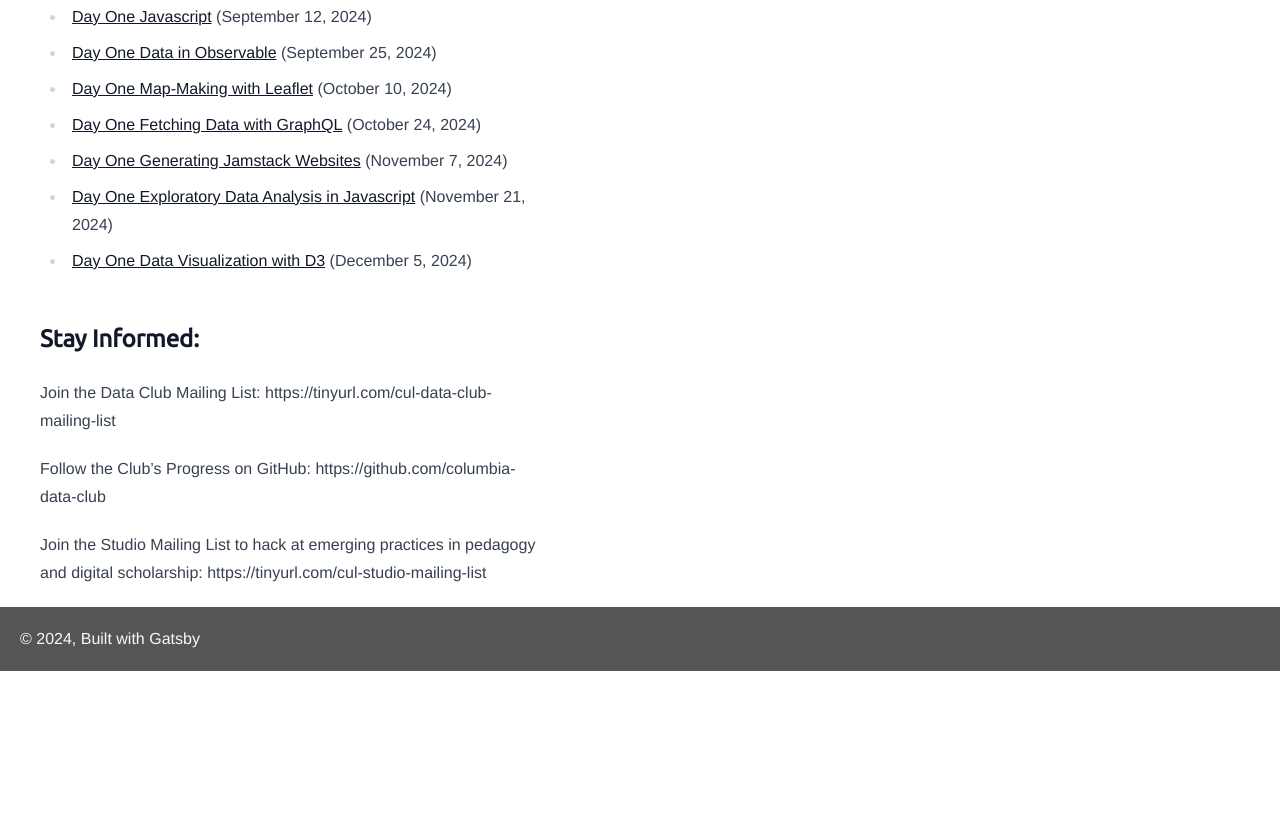
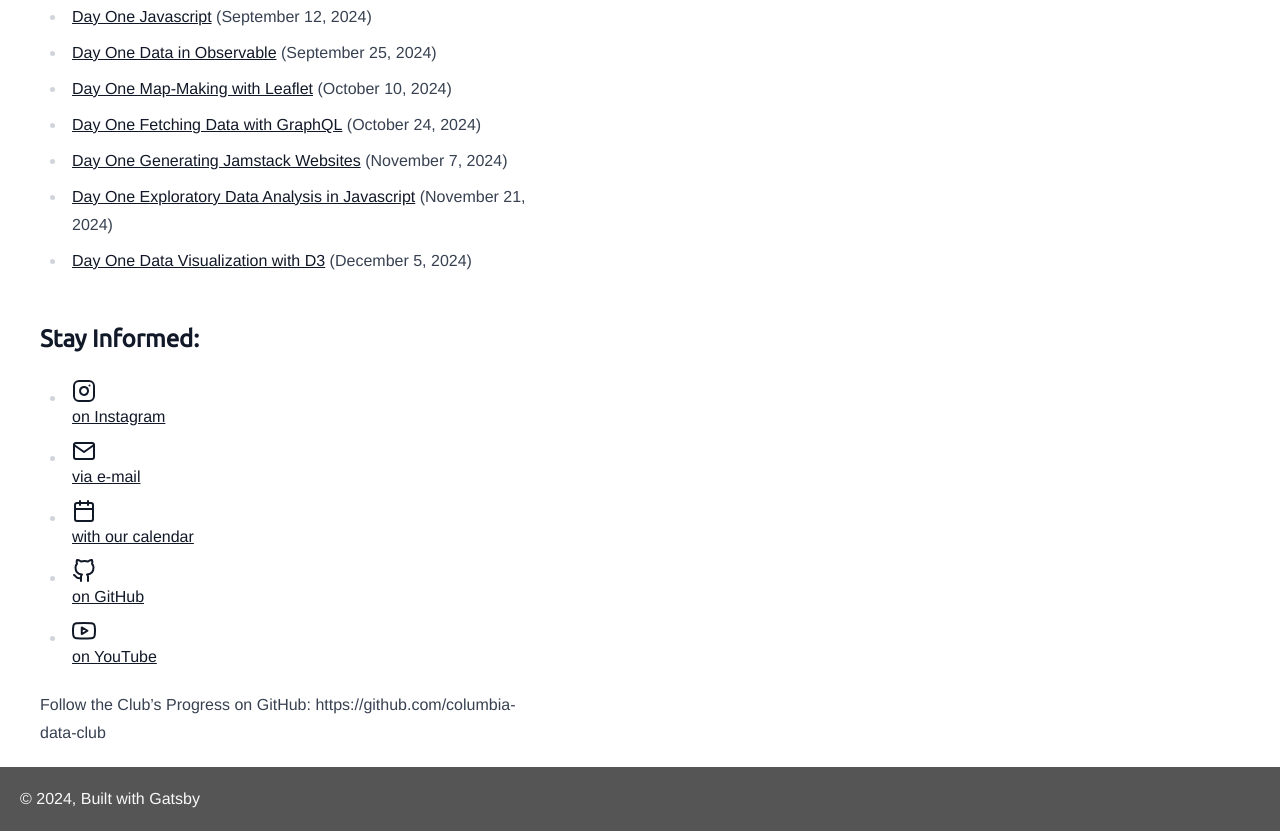
Before and after one commit to muziejus/data-club-website, a Gatsby site: page / in a window 1280 px wide. Shown: the part 573-1404 px from the top of the page. Before the commit the page ends 1244 px from the top, so only its background shows below. Built offline with nearby package versions, Linux system fonts and the light colour scheme; Gatsby itself is replaced by a stand-in of ours.

Commit message:
feat: Add feather icons.

```diff
--- a/package.json
+++ b/package.json
@@ -33,7 +33,8 @@
     "gatsby-transformer-sharp": "^5.13.1",
     "prop-types": "^15.8.1",
     "react": "^18.2.0",
-    "react-dom": "^18.2.0"
+    "react-dom": "^18.2.0",
+    "react-feather": "^2.0.10"
   },
   "devDependencies": {
     "@headlessui/react": "^1.7.19",
--- a/src/pages/index.tsx
+++ b/src/pages/index.tsx
@@ -1,5 +1,6 @@
 import React from "react"
 import { graphql, Link } from "gatsby"
+import { Instagram, GitHub, Youtube, Mail, Calendar} from "react-feather"
 
 import Layout from "../components/layout"
 
@@ -62,22 +63,20 @@ const IndexPage = ({ data }: UpcomingMeetingProps) =>
 
     <h2 className="font-title">Stay Informed:</h2>
 
-    <p>
-      Join the Data Club Mailing List:
-      https://tinyurl.com/cul-data-club-mailing-list
-    </p>
+        <ul>
+          <li><a href="https://columbia-data.club/2uacor"><Instagram /> on Instagram</a></li>
+          <li><a href="https://columbia-data.club/nshs5f"><Mail /> via e-mail</a></li>
+          <li><a href="https://columbia-data.club/nshs5f"><Calendar /> with our calendar</a></li>
+          <li><a href="https://columbia-data.club/rv3e7q"><GitHub /> on GitHub</a></li>
+          <li><a href="https://columbia-data.club/8m0pqm"><Youtube /> on YouTube</a></li>
+        </ul>
+
 
     <p>
       Follow the Club’s Progress on GitHub:
       https://github.com/columbia-data-club
     </p>
 
-    <p>
-      Join the Studio Mailing List to hack at emerging
-      practices in pedagogy and digital scholarship:
-      https://tinyurl.com/cul-studio-mailing-list
-    </p>
-
   </Layout >
 )
 
```
Also changed, not shown: pnpm-lock.yaml.
